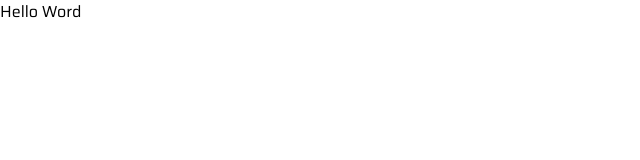
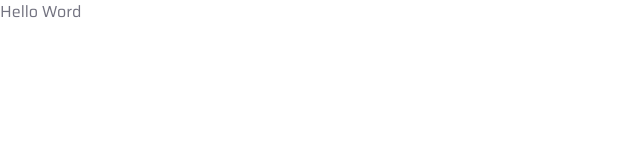
Before and after one commit to caduxl007/e-commerce, a React (Vite) app: page / in a window 1280 px wide. Shown: the top 160 px of the page, without its empty margins (0-640 px from the left). Built offline with nearby package versions, Linux system fonts and the light colour scheme.

Commit message:
chore: add config colors

```diff
--- a/src/styles/global.css
+++ b/src/styles/global.css
@@ -1,3 +1,7 @@
 @tailwind base;
 @tailwind components;
 @tailwind utilities;
+
+body {
+  @apply bg-white text-gray-700
+}
--- a/tailwind.config.cjs
+++ b/tailwind.config.cjs
@@ -5,6 +5,28 @@ module.exports = {
     extend: {
       fontFamily: {
         sans: 'Saira, sans-serif'
+      },
+      colors: {
+        white: '#fffff',
+
+        blue: {
+          700: '#115D8C',
+          800: '#123952',
+        },
+        green: {
+          100: '#DCF5DD',
+          400: '#51B853'
+        },
+        red: {
+          500: '#DE3838',
+        },
+        gray: {
+          200: '#F5F8FA',
+          600: '#A0ACB3',
+          500: '#DEDEDE',
+          700: '#737380',
+          800: '#617480',
+        }
       }
     },
   },
```
